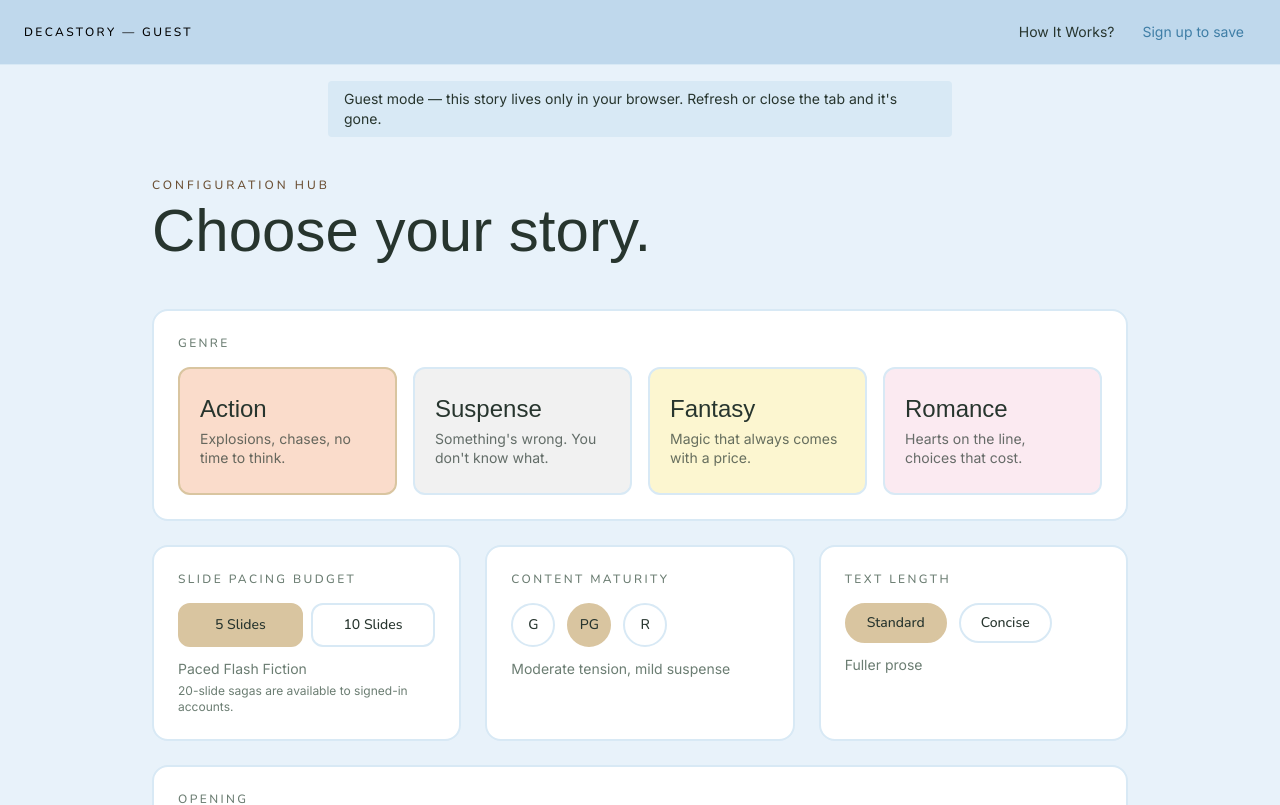
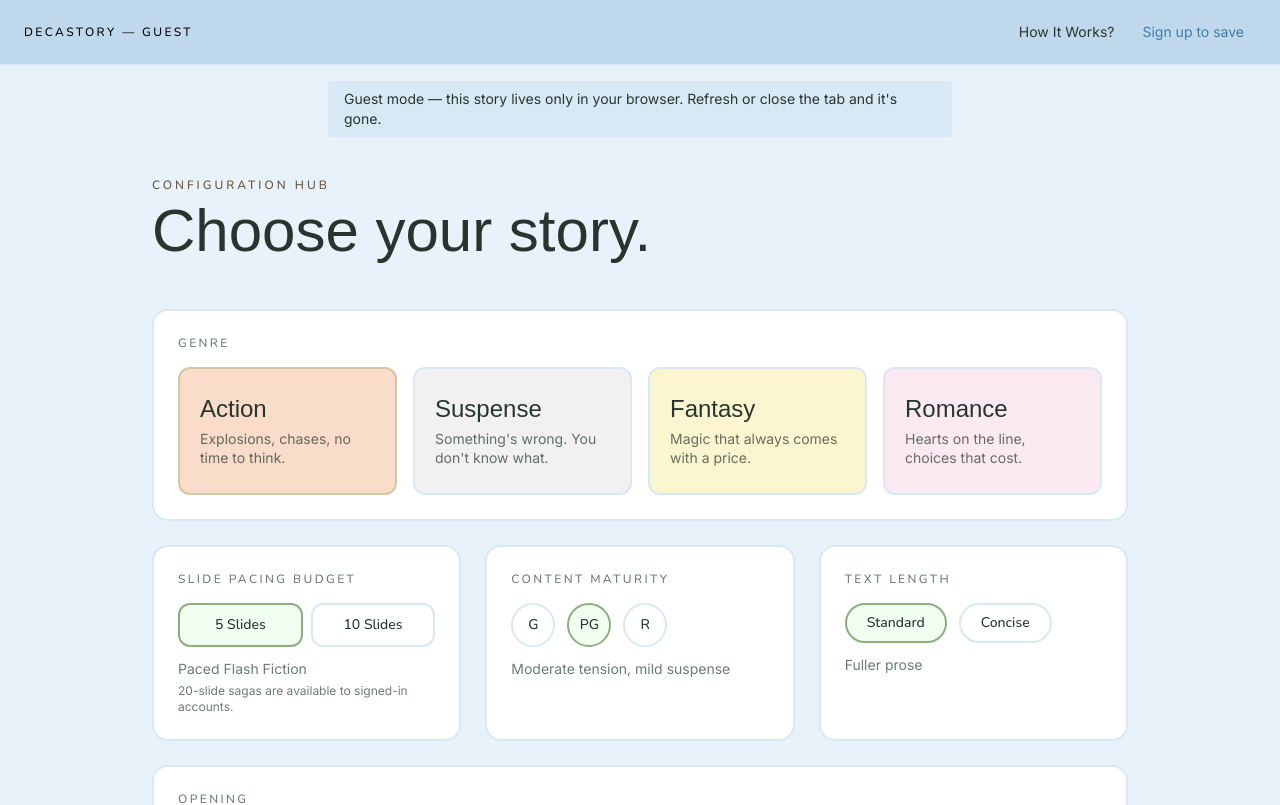
Before and after one commit to ashtheflash1212/decastory, a Next.js app: page /guest in a window 1280 px wide. Shown: the top 805 px of the page. Built offline with nearby package versions, Linux system fonts and the light colour scheme; a web font is replaced by a local one.

Commit message:
Use exact requested hex for selected button background

```diff
--- a/components/ConfigHub.tsx
+++ b/components/ConfigHub.tsx
@@ -114,7 +114,7 @@ export default function ConfigHub({
                 onClick={() => setBudget(n as 5 | 10 | 20)}
                 className={`px-2 py-2.5 rounded-xl border-2 font-mech text-sm transition-all duration-200 hover:scale-105 ${
                   budget === n
-                    ? "bg-brass border-brass text-ink"
+                    ? "bg-[#F0FFF0] border-sage text-ink"
                     : "bg-surface border-surface2 text-ink hover:border-sage"
                 }`}
               >
@@ -136,7 +136,7 @@ export default function ConfigHub({
                 onClick={() => setRating(r)}
                 className={`w-11 h-11 rounded-full border-2 font-mech text-sm transition-all duration-200 hover:scale-110 ${
                   rating === r
-                    ? "bg-brass border-brass text-ink"
+                    ? "bg-[#F0FFF0] border-sage text-ink"
                     : "bg-surface border-surface2 text-ink hover:border-sage"
                 }`}
               >
@@ -162,7 +162,7 @@ export default function ConfigHub({
                 onClick={() => setProseLength(p)}
                 className={`px-5 py-2 rounded-full border-2 font-mech text-sm capitalize transition-all duration-200 hover:scale-105 ${
                   proseLength === p
-                    ? "bg-brass border-brass text-ink"
+                    ? "bg-[#F0FFF0] border-sage text-ink"
                     : "bg-surface border-surface2 text-ink hover:border-sage"
                 }`}
               >
--- a/components/GuestPlay.tsx
+++ b/components/GuestPlay.tsx
@@ -274,7 +274,7 @@ export default function GuestPlay() {
                     onClick={() => setBudget(n as 5 | 10)}
                     className={`px-2 py-2.5 rounded-xl border-2 font-mech text-sm transition-all duration-200 hover:scale-105 ${
                       budget === n
-                        ? "bg-brass border-brass text-ink"
+                        ? "bg-[#F0FFF0] border-sage text-ink"
                         : "bg-surface border-surface2 text-ink hover:border-sage"
                     }`}
                   >
@@ -295,7 +295,7 @@ export default function GuestPlay() {
                     onClick={() => setRating(r)}
                     className={`w-11 h-11 rounded-full border-2 font-mech text-sm transition-all duration-200 hover:scale-110 ${
                       rating === r
-                        ? "bg-brass border-brass text-ink"
+                        ? "bg-[#F0FFF0] border-sage text-ink"
                         : "bg-surface border-surface2 text-ink hover:border-sage"
                     }`}
                   >
@@ -321,7 +321,7 @@ export default function GuestPlay() {
                     onClick={() => setProseLength(p)}
                     className={`px-5 py-2 rounded-full border-2 font-mech text-sm capitalize transition-all duration-200 hover:scale-105 ${
                       proseLength === p
-                        ? "bg-brass border-brass text-ink"
+                        ? "bg-[#F0FFF0] border-sage text-ink"
                         : "bg-surface border-surface2 text-ink hover:border-sage"
                     }`}
                   >
```
